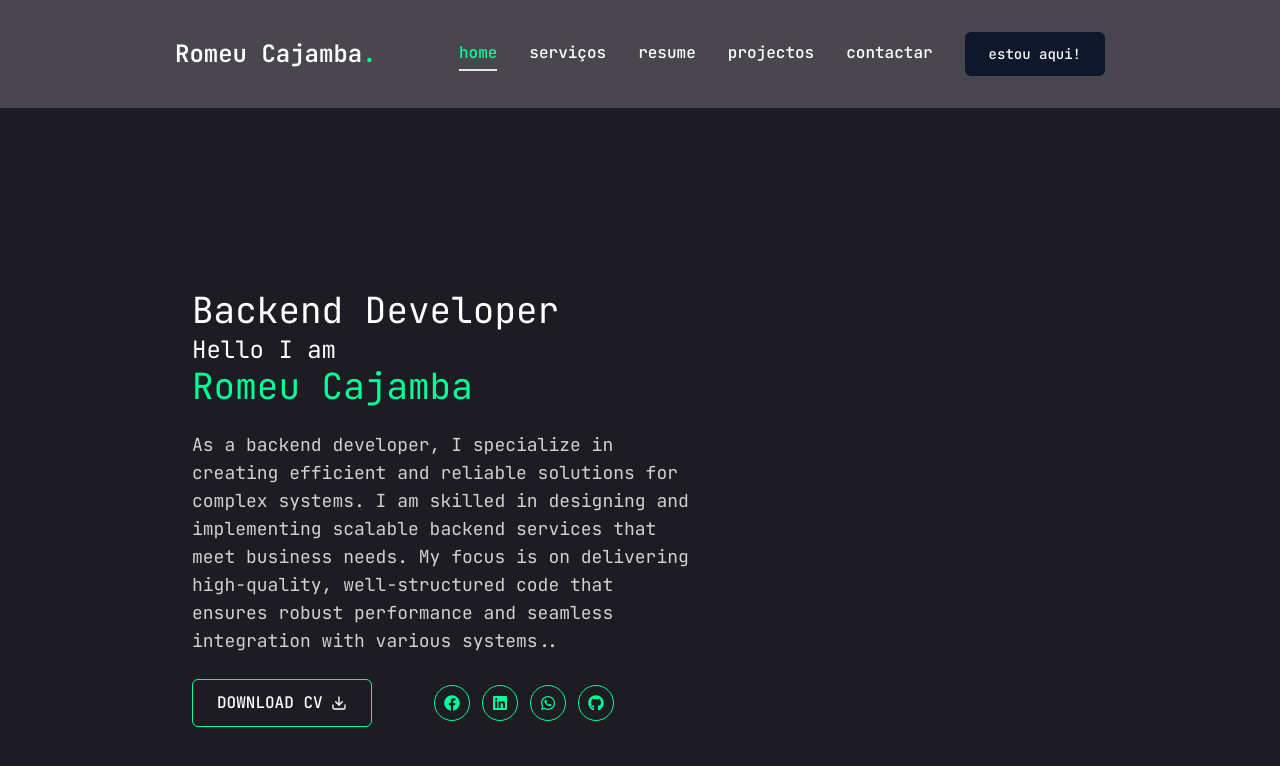
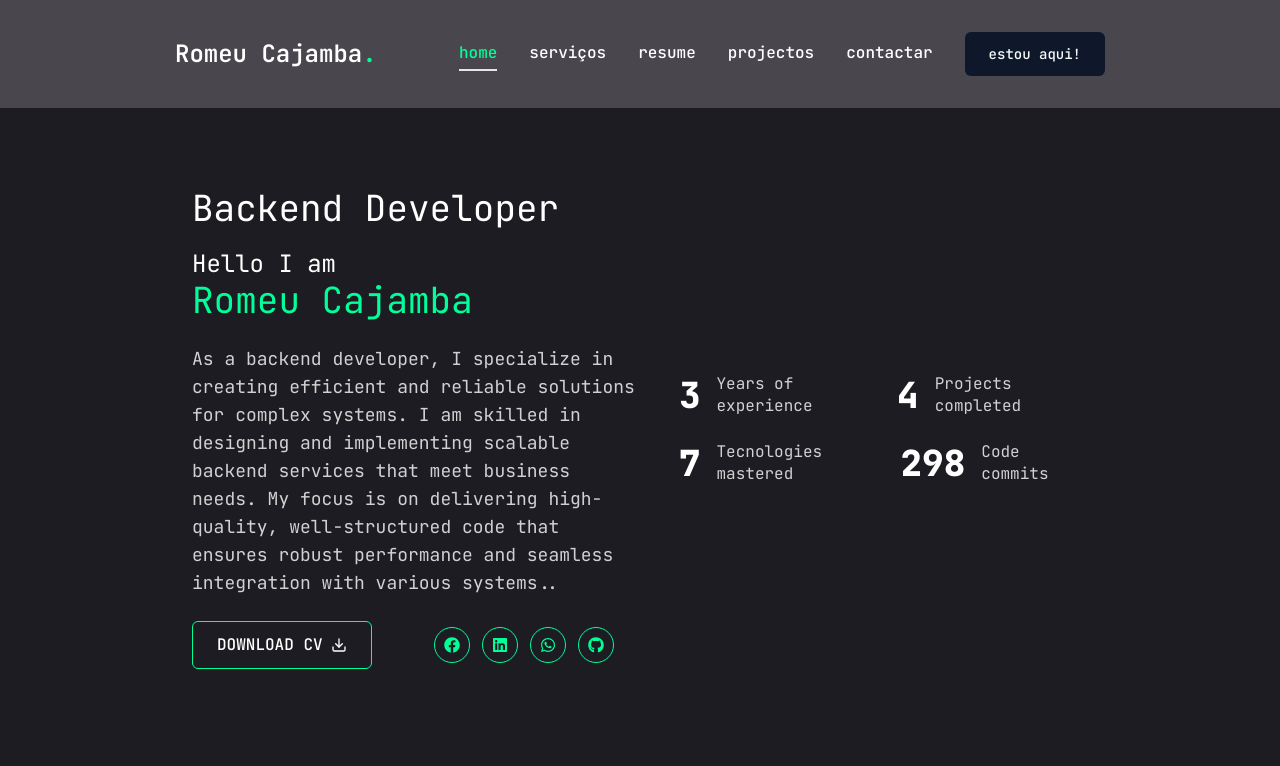
Before and after one commit to romeucajamba/portfolio_Cajamba, a Next.js app: page / in a window 1280 px wide. Shown: the top 766 px of the page. Built offline with nearby package versions, Linux system fonts and the light colour scheme.

Commit message:
feat:finished home page

```diff
--- a/src/app/page.tsx
+++ b/src/app/page.tsx
@@ -1,17 +1,17 @@
 import { Button } from "@/components/ui/button";
 import { FiDownload } from 'react-icons/fi';
 import Socials from "../components/Socials";
-import Photo from "../components/Photo";
+import Status from "../components/Status";
 
 export default function Home() {
   return (
-    <section className="h-screen flex items-center">
+    <section className="h-screen flex mt-20">
       <div className="container mx-auto px-4 sm:px-6 lg:px-8">
         {/* Flex layout that is column on small screens and row on larger screens */}
         <div className="flex flex-col md:flex-row items-center justify-between space-y-8 md:space-y-0 md:space-x-8">
-          <div className="text-center md:text-left order-2 md:order-none">
-            <span className="text-2xl md:text-3xl lg:text-4xl mb-6">Backend Developer</span>
-            <h1 className="text-lg md:text-xl lg:text-2xl mb-6">
+          <div className="text-center md:text-left">
+            <span className="text-2xl md:text-3xl lg:text-4xl">Backend Developer</span>
+            <h1 className="text-lg md:text-xl lg:text-2xl mb-6 mt-4">
               Hello I am
               <br/><span className="text-accent text-2xl md:text-3xl lg:text-4xl">Romeu Cajamba</span>
             </h1>
@@ -36,11 +36,12 @@ export default function Home() {
             </div>
           </div>
 
-         { /*<div className="order-1 md:order-none mb-8 md:mb-0">
-            <Photo/>
-          </div>*/}
+          <div>
+            <Status/>
+            </div>
         </div>
       </div>
+
     </section>
   );
 }
--- /dev/null
+++ b/src/components/Status.tsx
@@ -0,0 +1,40 @@
+"use client"
+import CountUp from "react-countup"
+
+const status = [
+    {
+        num: 3,
+        text: "Years of experience"
+    },
+    {
+        num: 4,
+        text: "Projects completed"
+    },
+    {
+        num: 7,
+        text: "Tecnologies mastered"
+    },
+    {
+        num: 300,
+        text: "Code commits"
+    },
+]
+
+const Status = () =>{
+    return(
+        <div>
+            <div className="conatiner mx-auto">
+                <div className="flex flex-wrap gap-6 max-w-[80vw] mx-auto xl:max-w-none">
+                    {status.map((item, index) => {
+                        return <div key={index} className="flex-1 flex gap-4 items-center justify-center xl:justify-start">
+                            <CountUp end={item.num} duration={5} delay={2} className="text-4xl xl:text-6xl font-extrabold"/>
+                            <p className={`${item.text.length < 15 ? "max-w-[100px]": "max-w-[150px]"} leading-snug text-white/80`}>{item.text}</p>
+                        </div>
+                    })}
+                </div>
+            </div>
+        </div>
+    )
+}
+
+export default Status
```
